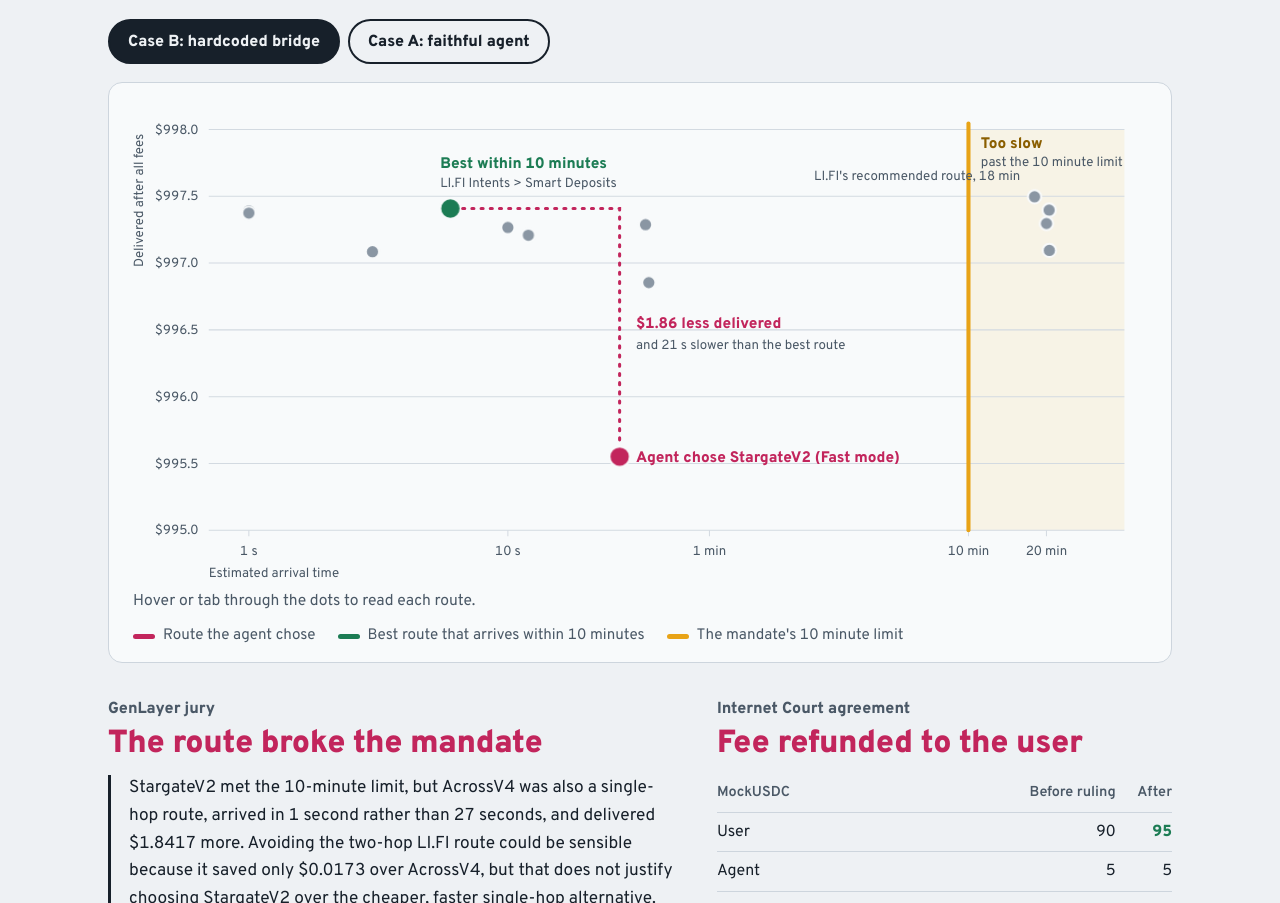
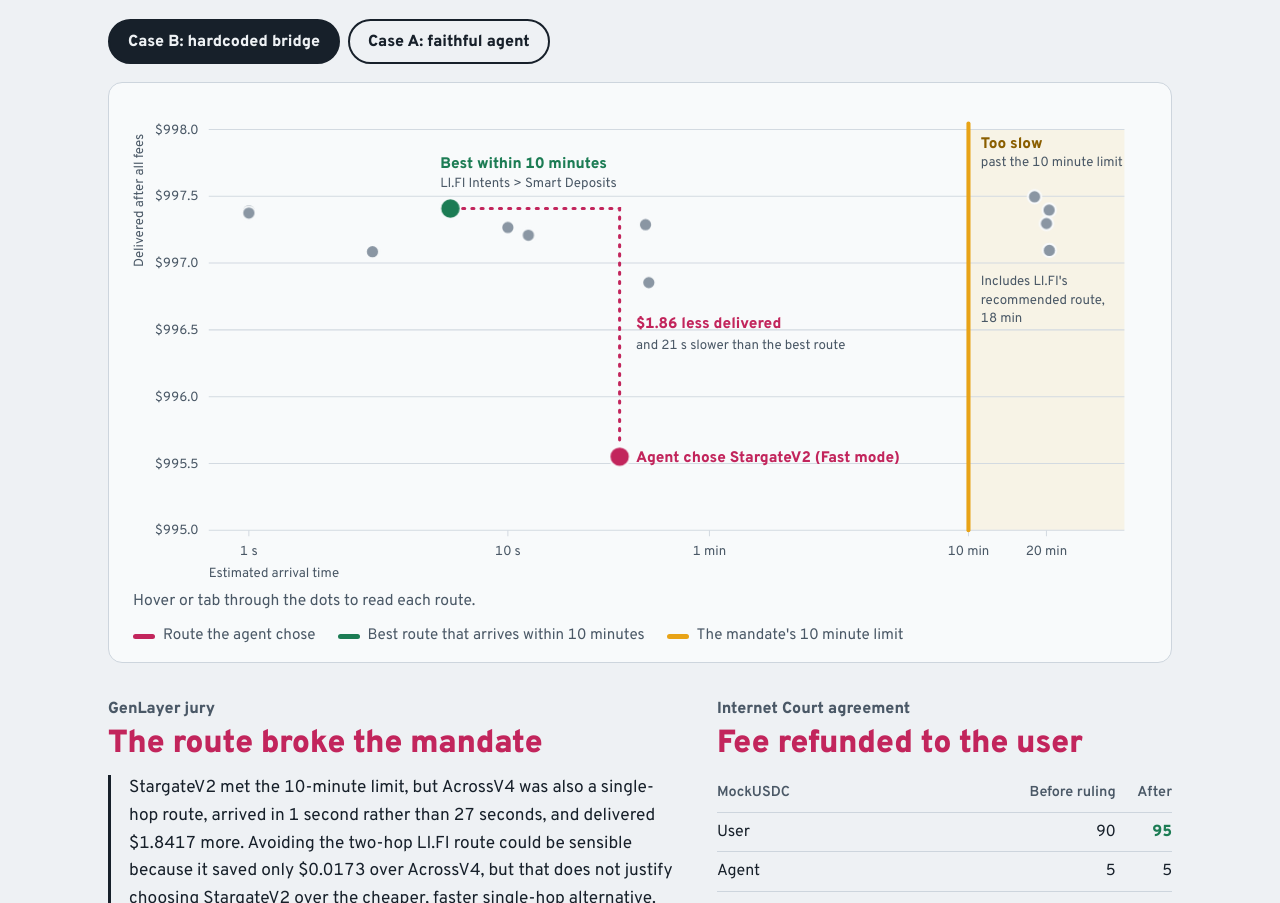
Before and after one commit to DaveDave-infosec/route-court, a website: page site/index.html in a window 1280 px wide. Shown: the part 1038-1941 px from the top of the page. Drawn offline with Linux system fonts and the light colour scheme.

Commit message:
Site: keep the recommended-route note inside the too-slow zone
Co-Authored-By: Claude Opus 5.5 <noreply@anthropic.com>

Claude-Session: https://claude.ai/code/session_018r5pMyDQ8RFCAgGHE9KFLH

```diff
--- a/site/index.html
+++ b/site/index.html
@@ -416,7 +416,10 @@
       el("text", { x: x(pick.secs) - 10, y: y(pick.net) - 21, class: "lbl-sub" }, ann).textContent = `${name(pick)}, within 10 minutes`;
     }
     if (recommended && !recommended.inTime) {
-      el("text", { x: x(recommended.secs) - 14, y: y(recommended.net) - 16, class: "lbl-sub", "text-anchor": "end" }, ann).textContent = "LI.FI's recommended route, 18 min";
+      const slowLow = Math.max(...cs.routes.filter((r) => !r.inTime).map((r) => y(r.net)));
+      el("text", { x: wallX + 12, y: slowLow + 34, class: "lbl-sub" }, ann).textContent = "Includes LI.FI's";
+      el("text", { x: wallX + 12, y: slowLow + 52, class: "lbl-sub" }, ann).textContent = "recommended route,";
+      el("text", { x: wallX + 12, y: slowLow + 70, class: "lbl-sub" }, ann).textContent = "18 min";
     }
     if (!reduce) { ann.style.opacity = 0; ann.animate([{ opacity: 0, transform: "translateY(6px)" }, { opacity: 1, transform: "none" }], { duration: 420, delay: 60 + cs.routes.length * 45 + 120, fill: "forwards", easing: "ease-out" }); }
 
```
